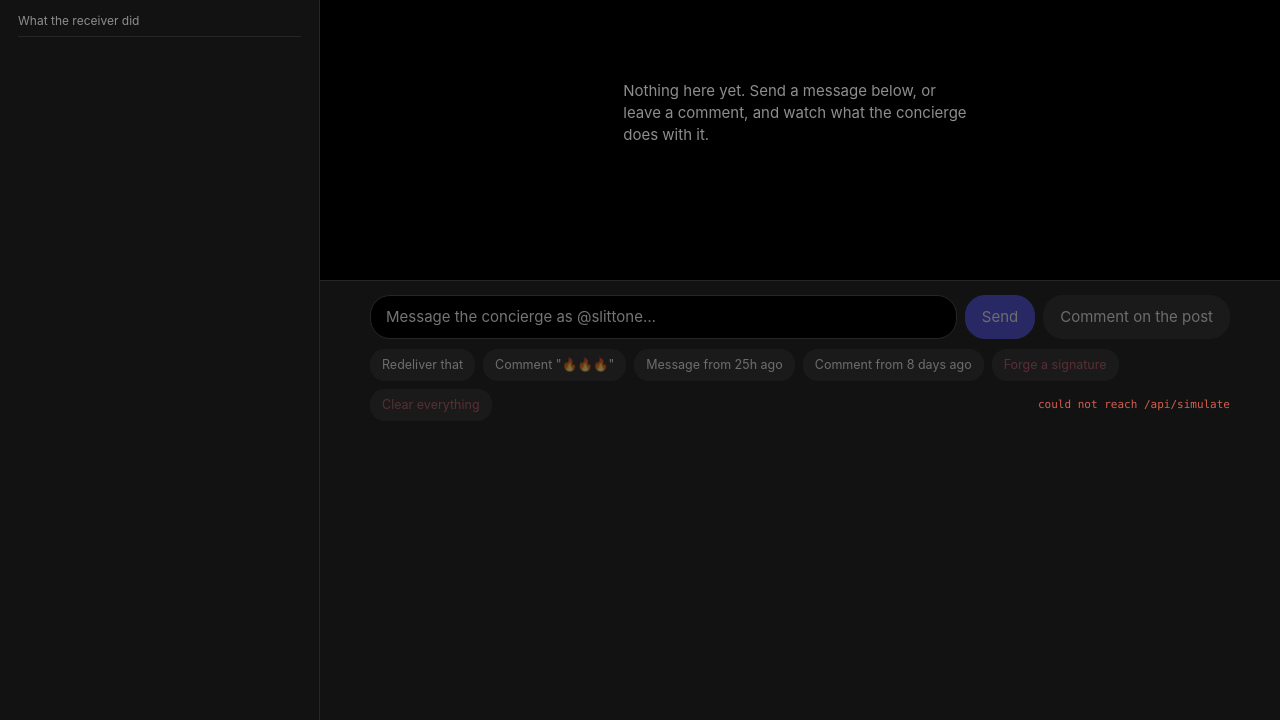
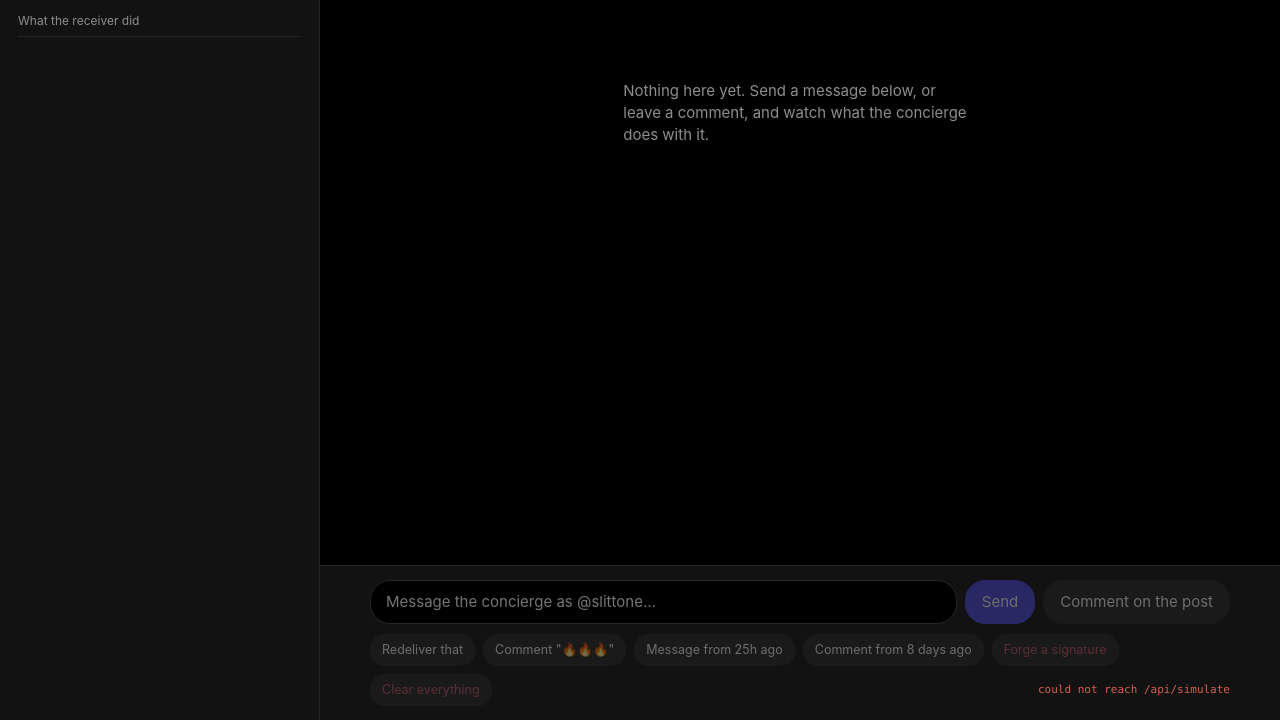
Before and after one commit to soorough/instagram-concierge, a website with bundled scripts: page src/console/index.html in a window 1280 px wide. Shown: the part 80-800 px from the top of the page. Built offline with nearby package versions, Linux system fonts and the light colour scheme; no server answers.

Commit message:
Lay the thread out with flex, not rows that count children
The grid broke twice for one reason: its rows were positional, so the layout
depended on how many children happened to exist.

Adding the request banner made it a third child of a two-row grid, and it took
the 1fr row and filled the pane. Naming four rows fixed that and introduced the
opposite fault — a hidden banner is display:none and stops being a grid item, so
the three remaining children slid up a row: the log took `auto` and collapsed to
its content while the composer took `1fr` and owned the empty half of the screen.

Flex has no positional rows to fall out of step with. The log grows, everything
else is its own height, and a band appearing or disappearing changes nothing.
Measured in both states: the log absorbs the banner's 52px instead of collapsing,
and the composer holds the same position either way.

```diff
--- a/src/console/index.html
+++ b/src/console/index.html
@@ -81,16 +81,24 @@
 
   /* ── the thread ────────────────────────────────────────────────────── */
   /*
-   * Header, request banner, log, composer. The banner was added as a third
-   * child of a two-row grid, which handed it the 1fr row: it stretched to fill
-   * the pane and pushed the conversation out of its own column. Rows are named
-   * explicitly now so adding another band cannot silently take the flexible one.
+   * Header, request banner, log, composer — a column where only the log grows.
+   *
+   * This was a grid with a row per band, and it broke twice for the same
+   * reason: the rows were positional, so the layout depended on how many
+   * children existed. Adding the banner handed it the flexible row and it
+   * filled the pane; hiding the banner removed a grid item and slid every
+   * remaining child up a row, so the log took `auto` and collapsed while the
+   * composer took `1fr`. Flex has no positional rows to get out of step —
+   * the log grows, everything else is its own height, and a band appearing or
+   * disappearing changes nothing.
    */
   .thread {
-    display: grid;
-    grid-template-rows: auto auto 1fr auto;
+    display: flex;
+    flex-direction: column;
     min-width: 0;
+    min-height: 100vh;
   }
+  .thread .log { flex: 1; min-height: 0; }
   .thread header {
     display: flex; align-items: center; gap: 11px;
     padding: 14px 22px; border-bottom: 1px solid var(--line);
```
